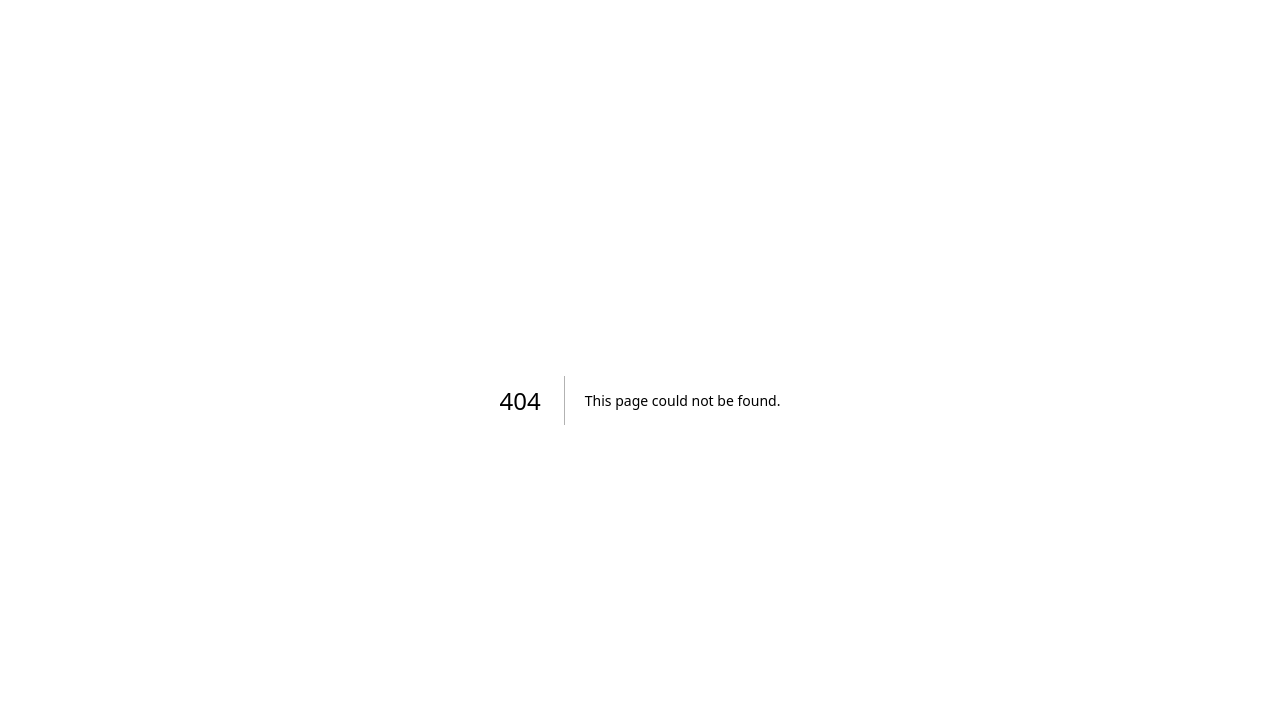
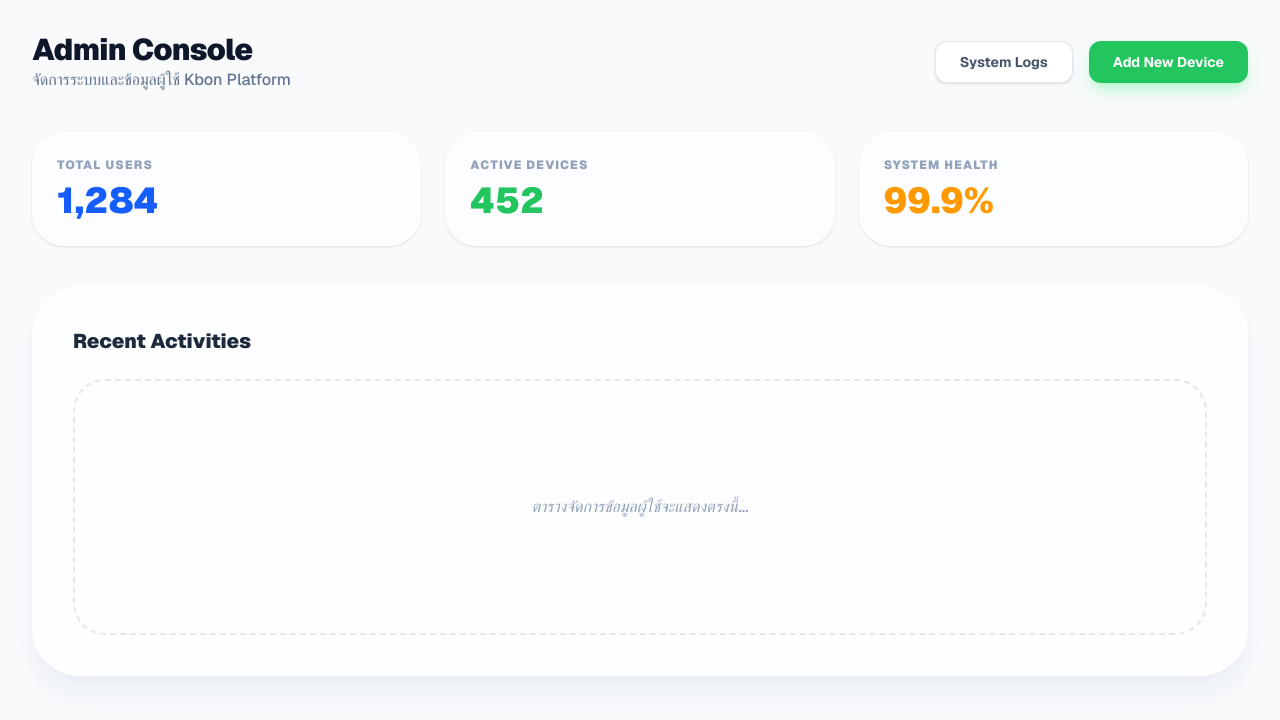
Before and after one commit to Promtada/Kbon_apps, a Next.js app in the folder apps/frontend/: page /admin/dashboard in a window 1280 px wide. Before the commit this address had no page. Shown: the top 720 px of the page. Built offline with nearby package versions, Linux system fonts and the light colour scheme.

Commit message:
feat(dashboard): restructure project folders and implement role-based dashboard separation

```diff
--- a/apps/frontend/app/dashboard/page.tsx
+++ b/apps/frontend/app/(user)/dashboard/page.tsx
@@ -1,8 +1,8 @@
 'use client';
 import { useEffect, useState } from 'react';
 // 🌟 Step 1: Import Navbar เข้ามาใช้งาน
-import Navbar from '../components/Navbar';
-import api from '../../lib/axios'; // นำเข้าพนักงานไปรษณีย์ของเรา (ปรับ Path ตามโครงสร้างจริง)
+import Navbar from '../../components/Navbar';
+import api from '../../../lib/axios'; // นำเข้าพนักงานไปรษณีย์ของเรา (ปรับ Path ตามโครงสร้างจริง)
 // useRouter และ Cookies ไม่ต้องใช้ในหน้านี้แล้ว เพราะ Navbar จัดการเรื่อง Logout ให้ครับ
 
 export default function DashboardPage() {
--- /dev/null
+++ b/apps/frontend/app/admin/dashboard/page.tsx
@@ -0,0 +1,53 @@
+'use client';
+
+import React from 'react';
+import Link from 'next/link';
+
+export default function AdminDashboard() {
+  return (
+    <div className="min-h-screen bg-[#F8FAFC] p-8 font-sans">
+      <div className="max-w-7xl mx-auto">
+        {/* Header Section */}
+        <div className="flex justify-between items-center mb-10">
+          <div>
+            <h1 className="text-3xl font-black text-slate-900 tracking-tight">Admin Console</h1>
+            <p className="text-slate-500 font-medium">จัดการระบบและข้อมูลผู้ใช้ Kbon Platform</p>
+          </div>
+          <div className="flex gap-4">
+            <button className="bg-white border border-slate-200 px-6 py-2.5 rounded-xl text-sm font-bold text-slate-600 shadow-sm hover:bg-slate-50 transition-all">
+              System Logs
+            </button>
+            <button className="bg-[#22C55E] px-6 py-2.5 rounded-xl text-sm font-bold text-white shadow-lg shadow-green-200 hover:bg-[#1eb054] transition-all">
+              Add New Device
+            </button>
+          </div>
+        </div>
+
+        {/* Quick Stats Grid */}
+        <div className="grid grid-cols-1 md:grid-cols-3 gap-6 mb-10">
+          {[
+            { label: 'Total Users', value: '1,284', color: 'text-blue-600' },
+            { label: 'Active Devices', value: '452', color: 'text-[#22C55E]' },
+            { label: 'System Health', value: '99.9%', color: 'text-amber-500' },
+          ].map((stat, i) => (
+            <div key={i} className="bg-white/60 backdrop-blur-md border border-white p-6 rounded-[2rem] shadow-sm">
+              <p className="text-xs font-black uppercase tracking-widest text-slate-400 mb-2">{stat.label}</p>
+              <p className={`text-4xl font-black ${stat.color}`}>{stat.value}</p>
+            </div>
+          ))}
+        </div>
+
+        {/* Main Content Area (Glassmorphism Card) */}
+        <div className="bg-white/70 backdrop-blur-2xl border border-white rounded-[3rem] p-10 shadow-xl shadow-slate-200/50">
+          <h3 className="text-xl font-black text-slate-800 mb-6">Recent Activities</h3>
+          <div className="flex flex-col gap-4">
+            {/* Placeholder for Table or List */}
+            <div className="h-64 border-2 border-dashed border-slate-200 rounded-[2rem] flex items-center justify-center text-slate-400 font-medium italic">
+              ตารางจัดการข้อมูลผู้ใช้จะแสดงตรงนี้...
+            </div>
+          </div>
+        </div>
+      </div>
+    </div>
+  );
+}
```
Also changed, not shown: apps/frontend/app/(auth)/forgot-password/page.tsx (renamed from apps/frontend/app/forgot-password/page.tsx), apps/frontend/app/(auth)/login/page.tsx (renamed from apps/frontend/app/login/page.tsx), apps/frontend/app/(auth)/register/page.tsx (renamed from apps/frontend/app/register/page.tsx), apps/frontend/app/(auth)/reset-password/page.tsx (renamed from apps/frontend/app/reset-password/page.tsx).
